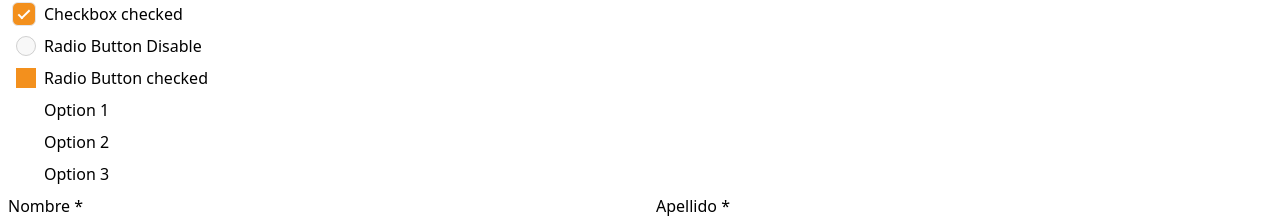
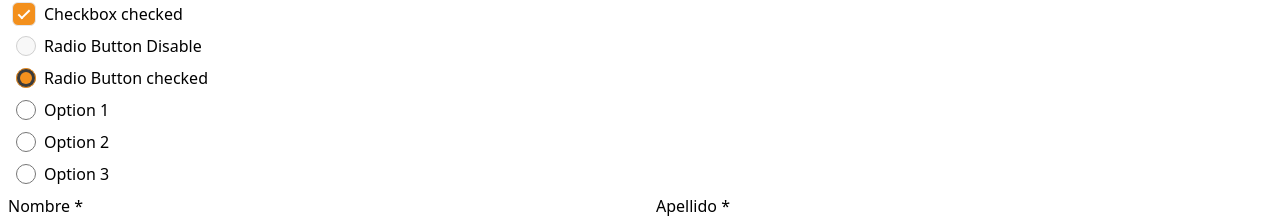
Before and after one commit to Imagine-CX/imaginecx-library, a React (Vite) app: page / in a window 1280 px wide. Shown: the part 172-396 px from the top of the page. Built offline with nearby package versions, Linux system fonts and the light colour scheme.

Commit message:
styles corrected

```diff
--- a/src/components/style.css
+++ b/src/components/style.css
@@ -102,11 +102,13 @@
           icx-w-5
           icx-text-primary-400
           icx-border-primary-500
+          icx-accent-primary-400
+          icx-bg-white
           hover:icx-text-primary-500
           checked:icx-bg-primary-400
           focus:icx-ring-1
           focus:icx-ring-primary-400
-          icx-appearance-none;
+          icx-cursor-pointer;
   }
 
   .icx-input-active {
```
